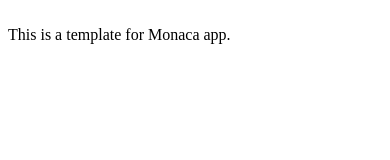
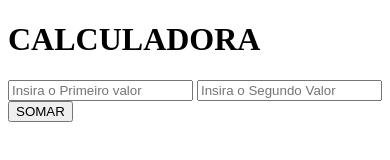
Before and after one commit to EnoAff/Aula-01-mobile, a website: page www/index.html in a window 390 px wide. Drawn offline with Linux system fonts and the light colour scheme; some packages are replaced by stand-ins of ours.

Commit message:
Adesão de operação matemáticas

```diff
--- a/www/index.html
+++ b/www/index.html
@@ -9,10 +9,22 @@
     <link rel="stylesheet" href="components/loader.css">
     <link rel="stylesheet" href="css/style.css">
     <script>
+        var valor01, valor02, resultado
+        function somar() {
+            valor01 = parseInt(document.getElementById('valor01').value)
+            valor02 = parseInt(document.getElementById('valor02').value)
+
+            resultado = valor01 + valor02
+
+            document.getElementById ('resultado').innerHTML = resultado
+        }
     </script>
 </head>
 <body>
-	<br />
-    This is a template for Monaca app.
+	<h1>CALCULADORA</h1>
+    <input type="text" placeholder="Insira o Primeiro valor" id="valor01">
+    <input type="text" placeholder="Insira o Segundo Valor" id="valor02">
+    <input type="button" value="SOMAR" id="btnSomar" onclick="somar()">
+    <h1 id="resultado"></h1>
 </body>
 </html>
```
